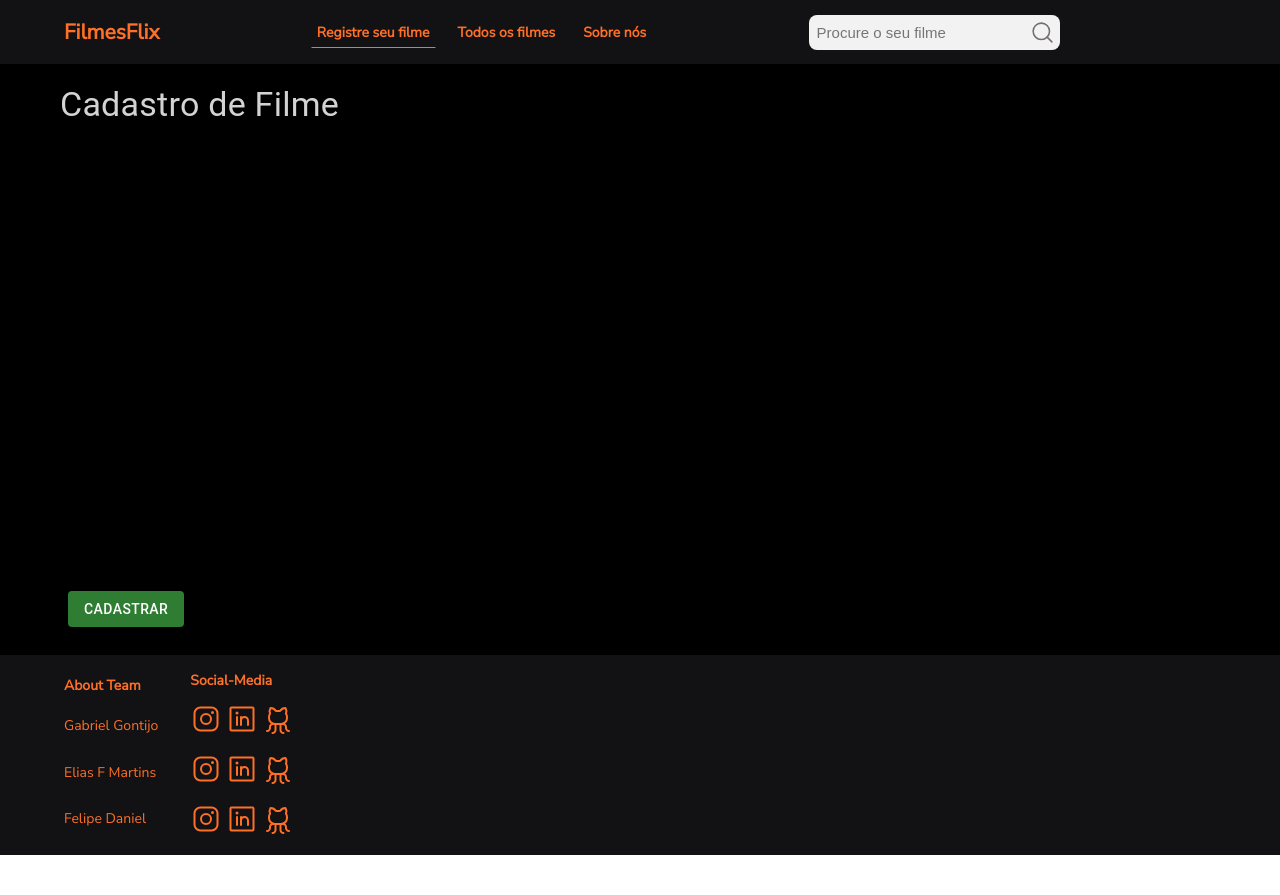
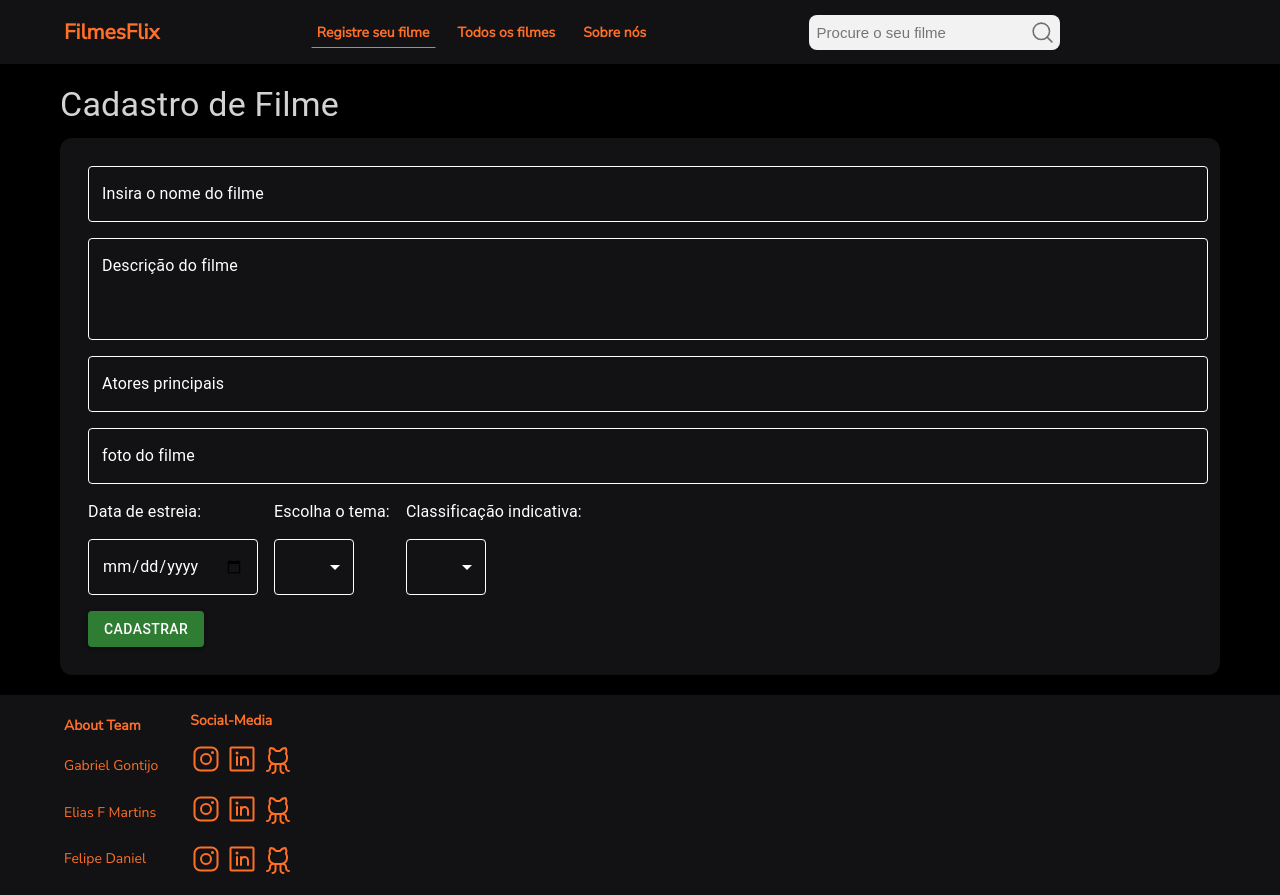
Before and after one commit to gontijogabriel/filmesflix, a Next.js app in the folder frontend/: page /register in a window 1280 px wide. Before the commit the page ends 855 px from the top, so only its background shows below. Built offline with nearby package versions, Linux system fonts and the light colour scheme.

Commit message:
fix: ajustando componentes

```diff
--- a/frontend/src/app/register/page.tsx
+++ b/frontend/src/app/register/page.tsx
@@ -1,4 +1,3 @@
-import { useClient } from "next-superjson";
 "use client";
 import React, { useState, SyntheticEvent, useEffect } from "react";
 import {
@@ -89,8 +88,12 @@ console.log(formData)
         <Typography variant="h4" component="h2" gutterBottom>
           Cadastro de Filme
         </Typography>
-        <form onSubmit={handleSubmit} method="post">
-          <Box sx={{ "& > :not(style)": { m: 1 } }}>
+        <form onSubmit={handleSubmit} method="post" style={{ background: '#121214', padding: '20px', borderRadius: '12px' }}>
+          <Box sx={{ "& > :not(style)": { m: 1 } }} >
+
+
+
+
             <TextField
               fullWidth
               label="Insira o nome do filme"
@@ -98,7 +101,29 @@ console.log(formData)
               name="titulo"
               value={formData.titulo}
               onChange={handleChange}
+              InputProps={{
+                classes: {
+                  focused: 'whiteOutline',
+                },
+                style: {
+                  color: 'white',
+                },
+              }}
+              InputLabelProps={{
+                style: { color: 'white' },
+              }}
+              sx={{
+                '& .MuiOutlinedInput-notchedOutline': {
+                  borderColor: 'white !important',
+                },
+              }}
             />
+
+
+
+
+
+
           </Box>
 
           <Box sx={{ "& > :not(style)": { m: 1 } }}>
@@ -111,6 +136,22 @@ console.log(formData)
               name="descricao"
               value={formData.descricao}
               onChange={handleChange}
+              InputProps={{
+                classes: {
+                  focused: 'whiteOutline',
+                },
+                style: {
+                  color: 'white',
+                },
+              }}
+              InputLabelProps={{
+                style: { color: 'white' },
+              }}
+              sx={{
+                '& .MuiOutlinedInput-notchedOutline': {
+                  borderColor: 'white !important',
+                },
+              }}
             />
           </Box>
 
@@ -122,6 +163,22 @@ console.log(formData)
               name="atores_principais"
               value={formData.atores_principais}
               onChange={handleChange}
+              InputProps={{
+                classes: {
+                  focused: 'whiteOutline',
+                },
+                style: {
+                  color: 'white',
+                },
+              }}
+              InputLabelProps={{
+                style: { color: 'white' },
+              }}
+              sx={{
+                '& .MuiOutlinedInput-notchedOutline': {
+                  borderColor: 'white !important',
+                },
+              }}
             />
           </Box>
 
@@ -133,12 +190,28 @@ console.log(formData)
               name="url_imagem"
               value={formData.url_imagem}
               onChange={handleChange}
+              InputProps={{
+                classes: {
+                  focused: 'whiteOutline',
+                },
+                style: {
+                  color: 'white',
+                },
+              }}
+              InputLabelProps={{
+                style: { color: 'white' },
+              }}
+              sx={{
+                '& .MuiOutlinedInput-notchedOutline': {
+                  borderColor: 'white !important',
+                },
+              }}
             />
           </Box>
 
           <div style={{ display: 'flex' }}>
             <Box sx={{ "& > :not(style)": { m: 1, width: "auto" } }}>
-          <InputLabel id="tema">Data de estreia:</InputLabel>
+              <InputLabel id="tema" sx={{ color: 'white' }}>Data de estreia:</InputLabel>
               <TextField
                 fullWidth
                 id="estreia"
@@ -146,13 +219,31 @@ console.log(formData)
                 type="date"
                 value={formData.estreia}
                 onChange={handleChange}
+                InputProps={{
+                  classes: {
+                    focused: 'whiteOutline',
+                  },
+                  style: {
+                    color: 'white',
+                  },
+                }}
                 InputLabelProps={{
+                  style: { color: 'white' },
                   shrink: true,
                 }}
+                sx={{
+                  '& .MuiOutlinedInput-notchedOutline': {
+                    borderColor: 'white !important',
+                  },
+                  '& svg': {
+                    fill: 'white', // Define a cor da seta para branco
+                  },
+                }}
+
               />
             </Box>
 
-  <Box sx={{ "& > :not(style)": { m: 1, width: "200px", minWidth: "80px", width: "auto" } }}>
+            <Box sx={{ "& > :not(style)": { m: 1, width: "200px", minWidth: "80px", width: "auto", color: 'white' } }}>
               <InputLabel id="tema">Escolha o tema:</InputLabel>
               <Select
                 labelId="tema"
@@ -160,6 +251,25 @@ console.log(formData)
                 name="tema"
                 value={formData.tema}
                 onChange={handleChange}
+                InputProps={{
+                  classes: {
+                    focused: 'whiteOutline',
+                  },
+                  style: {
+                    color: 'white',
+                  },
+                }}
+                InputLabelProps={{
+                  style: { color: 'white' },
+                }}
+                sx={{
+                  '& .MuiOutlinedInput-notchedOutline': {
+                    borderColor: 'white !important',
+                  },
+                  '& svg': {
+                    fill: 'white', // Define a cor da seta para branco
+                  },
+                }}
               >
                 <MenuItem value=""></MenuItem>
                 <MenuItem value="Acao">Ação</MenuItem>
@@ -178,7 +288,7 @@ console.log(formData)
               </Select>
             </Box>
 
-  <Box sx={{ "& > :not(style)": { m: 1, width: "200px", minWidth: "5rem", width: "auto" } }}>
+            <Box sx={{ "& > :not(style)": { m: 1, width: "200px", minWidth: "5rem", width: "auto", color: 'white' } }}>
               <InputLabel id="indicacao-label">Classificação indicativa:</InputLabel>
               <Select
                 labelId="indicacao-label"
@@ -186,6 +296,25 @@ console.log(formData)
                 name="indicacao"
                 value={formData.indicacao}
                 onChange={handleChange}
+                InputProps={{
+                  classes: {
+                    focused: 'whiteOutline',
+                  },
+                  style: {
+                    color: 'white',
+                  },
+                }}
+                InputLabelProps={{
+                  style: { color: 'white' },
+                }}
+                sx={{
+                  '& .MuiOutlinedInput-notchedOutline': {
+                    borderColor: 'white !important',
+                  },
+                  '& svg': {
+                    fill: 'white', // Define a cor da seta para branco
+                  },
+                }}
               >
                 <MenuItem value=""></MenuItem>
                 <MenuItem value="Livre">Livre</MenuItem>
@@ -208,7 +337,7 @@ console.log(formData)
         </form>
         {showSuccessMessage && (
           <Stack sx={{ width: '100%' }} spacing={2}>
-            <Alert severity="success">Filme registrado com com sucesso!<br/>The movie is now registered!</Alert>
+            <Alert severity="success">Filme registrado com com sucesso!<br />The movie is now registered!</Alert>
           </Stack>
         )}
       </PageContent>
```
Lines whose indentation alone changed are shown as unchanged.
